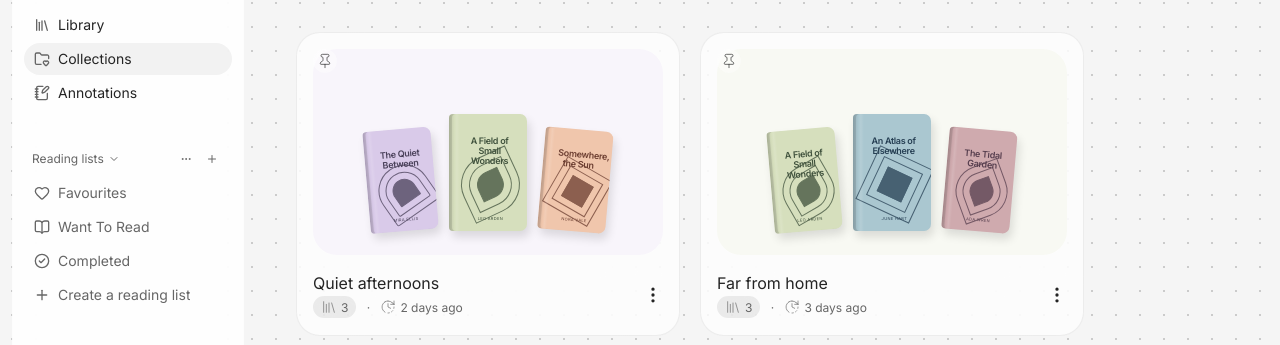
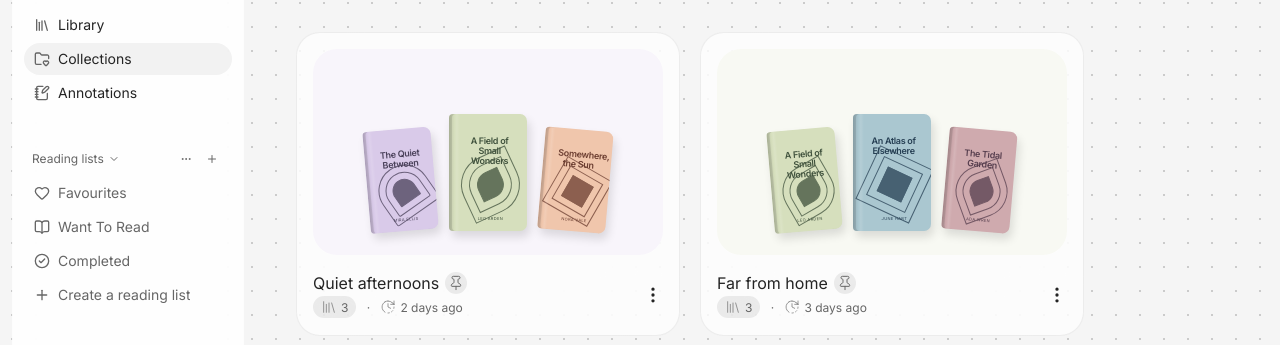
Before and after one commit to Papyrbound/papyrbound-frontend, a Next.js app: page /collections in a window 1280 px wide. Shown: the part 153-498 px from the top of the page. Built offline with nearby package versions, Linux system fonts and the light colour scheme.

Commit message:
Add contextual breadcrumbs and refine collection navigation

```diff
--- a/src/app-shell/app-header.tsx
+++ b/src/app-shell/app-header.tsx
@@ -1,12 +1,16 @@
 "use client"
 
-import { useSyncExternalStore } from "react"
-import { usePathname } from "next/navigation"
+import { Fragment, Suspense, useSyncExternalStore } from "react"
+import { usePathname, useSearchParams } from "next/navigation"
+import Link from "next/link"
 import { MoonIcon, SunIcon } from "lucide-react"
 import { SidebarTrigger } from "@/shared/ui/sidebar"
 import { Button } from "@/shared/ui/button"
 import { BookSearchDialog } from "@/features/home/ui/book-search-dialog"
 import { AddBookDialog } from "@/features/library/ui/add-book-dialog"
+import { Breadcrumb, BreadcrumbItem, BreadcrumbLink, BreadcrumbList, BreadcrumbPage, BreadcrumbSeparator } from "@/shared/ui/breadcrumb"
+import { useCollections } from "@/features/collections/stores/collections-store"
+import { useReadingLists } from "@/features/reading-lists/stores/reading-lists-store"
 
 const routeLabels: Record<string, string> = {
   "/": "Home",
@@ -24,6 +28,37 @@ function subscribe(callback: () => void) {
 const getSnapshot = () => document.documentElement.classList.contains("dark")
 const getServerSnapshot = () => false
 
+function RouteBreadcrumbs({ pathname }: { pathname: string }) {
+  const searchParams = useSearchParams()
+  const { collections } = useCollections()
+  const { books, lists } = useReadingLists()
+  const segments = pathname.split("/").filter(Boolean)
+  const items = segments.length === 0 ? [{ label: "Home", href: "/" }] : segments.map((segment, index) => {
+    const href = `/${segments.slice(0, index + 1).join("/")}`
+    const label = routeLabels[href]
+      ?? collections.find((collection) => collection.id === segment)?.name
+      ?? lists.find((list) => list.id === segment)?.name
+      ?? books.find((book) => book.id === segment)?.title
+      ?? decodeURIComponent(segment).replace(/[-_]/g, " ").replace(/\b\w/g, (letter) => letter.toUpperCase())
+    return { label, href }
+  })
+  const selectedCollection = pathname === "/collections" ? collections.find((collection) => collection.id === searchParams.get("collection")) : undefined
+  const selectedList = pathname === "/reading-lists" ? lists.find((list) => list.id === searchParams.get("list")) : undefined
+  const selectedName = selectedCollection?.name ?? selectedList?.name
+  if (selectedName) items.push({ label: selectedName, href: `${pathname}?${searchParams.toString()}` })
+
+  return <Breadcrumb className="min-w-0 flex-1">
+    <BreadcrumbList className="flex-nowrap overflow-hidden text-sm">
+      {items.map((item, index) => <Fragment key={item.href}>
+        {index > 0 && <BreadcrumbSeparator className="shrink-0" />}
+        <BreadcrumbItem className="min-w-0">
+          {index === items.length - 1 ? <BreadcrumbPage className="truncate" title={item.label}>{item.label}</BreadcrumbPage> : <BreadcrumbLink render={<Link href={item.href} />} className="truncate" title={item.label}>{item.label}</BreadcrumbLink>}
+        </BreadcrumbItem>
+      </Fragment>)}
+    </BreadcrumbList>
+  </Breadcrumb>
+}
+
 export function AppHeader() {
   const pathname = usePathname()
   const dark = useSyncExternalStore(subscribe, getSnapshot, getServerSnapshot)
@@ -31,8 +66,8 @@ export function AppHeader() {
     <header className="app-header flex shrink-0 items-center gap-3">
       <SidebarTrigger className="text-muted-foreground" />
       <span className="h-4 w-px bg-border" aria-hidden="true" />
-      <span className="text-sm">{routeLabels[pathname] ?? "Papyrbound"}</span>
-      <div className="ml-auto flex items-center gap-2">
+      <Suspense fallback={<span className="min-w-0 flex-1 truncate text-sm">{routeLabels[pathname] ?? "Papyrbound"}</span>}><RouteBreadcrumbs pathname={pathname} /></Suspense>
+      <div className="ml-auto flex shrink-0 items-center gap-2">
       <Button
         className="text-muted-foreground"
         variant="ghost"
--- a/src/app/(library)/collections/page.tsx
+++ b/src/app/(library)/collections/page.tsx
@@ -1,5 +1,6 @@
 import { CollectionsPage } from "@/features/collections/ui/collections-page"
+import { Suspense } from "react"
 
 export default function CollectionsRoute() {
-  return <CollectionsPage />
+  return <Suspense fallback={null}><CollectionsPage /></Suspense>
 }
--- a/src/app/globals.css
+++ b/src/app/globals.css
@@ -395,7 +395,7 @@
 .collections-heading p { margin-top: 8px; font-size: 12px; color: var(--muted-foreground); }
 .collection-cards { display: grid; grid-template-columns: repeat(auto-fill, minmax(min(100%, 320px), 384px)); gap: 20px; }
 .collection-card[data-slot="card"] { position: relative; overflow: hidden; padding: 16px; gap: 0; border: 1px solid color-mix(in srgb, var(--foreground) 7%, transparent); border-radius: 24px; box-shadow: none; background: color-mix(in srgb, var(--popover) 70%, transparent); backdrop-filter: blur(40px) saturate(150%); transition: background-color 180ms, color 180ms; }
-.collection-card:hover, .collection-card:focus-within { background: color-mix(in srgb, var(--collection-color) 8%, color-mix(in srgb, var(--popover) 70%, transparent)); color: var(--foreground); }
+.collection-card:hover { background: color-mix(in srgb, var(--collection-color) 8%, color-mix(in srgb, var(--popover) 70%, transparent)); color: var(--foreground); }
 .collection-open[data-slot="button"] { display: flex; flex-direction: column; justify-content: flex-start; width: 100%; height: auto; padding: 0; border: none; border-radius: 0; gap: 0; white-space: normal; overflow: visible; background: transparent; color: inherit; }
 .collection-open[data-slot="button"]:hover { background: transparent; }
 .collection-preview { position: relative; display: flex; width: 100%; aspect-ratio: 355 / 209; border-radius: 24px; overflow: hidden; align-items: flex-end; justify-content: center; padding: 40px 20px 24px; background: color-mix(in srgb, var(--collection-color) 18%, var(--card)); }
@@ -409,7 +409,8 @@
 .collection-preview-cover .cover-credit { font-size: 4px; }
 .collection-card-footer { display: flex; align-items: center; gap: 12px; padding-top: 16px; }
 .collection-card-info { flex: 1; min-width: 0; text-align: left; }
-.collection-card-title[data-slot="button"] { display: block; width: 100%; height: auto; padding: 0; border: 0; border-radius: 0; background: transparent; color: inherit; text-align: left; white-space: normal; font-size: 16px; line-height: 24px; font-weight: 400; letter-spacing: 0; overflow-wrap: anywhere; }
+.collection-title-row { display: flex; align-items: center; gap: 6px; min-width: 0; }
+.collection-card-title[data-slot="button"] { display: block; min-width: 0; width: auto; height: auto; padding: 0; border: 0; border-radius: 0; background: transparent; color: inherit; text-align: left; white-space: normal; font-size: 16px; line-height: 24px; font-weight: 400; letter-spacing: 0; overflow-wrap: anywhere; }
 .collection-card-meta { display: flex; flex-wrap: nowrap; align-items: center; min-height: 24px; gap: 0; font-size: 12px; font-weight: 400; color: var(--muted-foreground); }
 .dark .collection-card-meta { color: #e7e5e2; }
 .collection-book-count { flex-shrink: 0; display: inline-flex; align-items: center; gap: 4px; padding: 2px 8px; height: 22px; border-radius: 999px; background: color-mix(in srgb, var(--foreground) 8%, transparent); color: inherit; }
@@ -417,13 +418,11 @@
 .collection-meta-dot { flex-shrink: 0; display: inline-flex; width: 24px; justify-content: center; }
 .collection-card-updated { display: inline-flex; align-items: center; gap: 4px; min-width: 0; white-space: nowrap; }
 .collection-card-updated svg { flex-shrink: 0; }
-.collection-card:hover .collection-card-meta, .collection-card:focus-within .collection-card-meta { color: var(--muted-foreground); }
-.dark .collection-card:hover .collection-card-meta, .dark .collection-card:focus-within .collection-card-meta { color: #e7e5e2; }
-.collection-pin[data-slot="button"] { position: absolute; top: 16px; left: 16px; width: 24px; height: 24px; min-width: 24px; gap: 4px; padding: 4px; border-radius: 999px; background: color-mix(in srgb, var(--popover) 38%, transparent); backdrop-filter: blur(12px); color: var(--foreground); font-size: 12px; }
-.collection-pin[data-slot="button"] svg { width: 16px; height: 16px; stroke-width: 1; }
-.collection-pin span { display: none; }
-.collection-pin[data-slot="button"]:hover, .collection-pin[data-slot="button"]:focus-visible { width: auto; height: 26px; padding-inline: 8px; }
-.collection-pin:hover span, .collection-pin:focus-visible span { display: inline; }
+.collection-card:hover .collection-card-meta { color: var(--muted-foreground); }
+.dark .collection-card:hover .collection-card-meta { color: #e7e5e2; }
+.collection-pin[data-slot="button"] { position: static; flex-shrink: 0; width: 22px; height: 22px; min-width: 22px; padding: 3px; border: 0; border-radius: 999px; background: color-mix(in srgb, var(--foreground) 8%, transparent); color: var(--muted-foreground); transition: none; transform: none; }
+.collection-pin[data-slot="button"]:hover, .collection-pin[data-slot="button"]:active { background: color-mix(in srgb, var(--foreground) 8%, transparent); color: var(--muted-foreground); transform: none; }
+.collection-pin[data-slot="button"] svg { width: 16px; height: 16px; stroke-width: 1.5; }
 .collection-menu[data-slot="dropdown-menu-trigger"] { position: static; flex-shrink: 0; width: 28px; height: 28px; margin-right: -4px; padding: 4px; border-radius: 999px; background: transparent; color: inherit; transition: background-color 150ms; }
 .collection-menu svg { width: 20px; height: 20px; }
 .collection-menu[data-slot="dropdown-menu-trigger"]:hover, .collection-menu[data-slot="dropdown-menu-trigger"]:focus-visible, .collection-menu[data-slot="dropdown-menu-trigger"][aria-expanded="true"] { background: color-mix(in srgb, var(--foreground) 10%, transparent); }
--- a/src/app/layout.tsx
+++ b/src/app/layout.tsx
@@ -2,6 +2,7 @@ import type { Metadata } from "next";
 import { AppHeader } from "@/app-shell/app-header";
 import { AppSidebar } from "@/app-shell/app-sidebar";
 import { ReadingListsProvider } from "@/features/reading-lists/stores/reading-lists-store";
+import { CollectionsProvider } from "@/features/collections/stores/collections-store";
 import { TooltipProvider } from "@/shared/ui/tooltip";
 import { SidebarInset, SidebarProvider } from "@/shared/ui/sidebar";
 import { cn } from "@/shared/lib/utils";
@@ -26,6 +27,7 @@ export default function RootLayout({ children }: LayoutProps<"/">) {
     >
       <body className="min-h-full flex flex-col">
         <ReadingListsProvider>
+          <CollectionsProvider>
             <TooltipProvider>
               <SidebarProvider className="min-h-screen w-full">
                 <AppSidebar />
@@ -35,6 +37,7 @@ export default function RootLayout({ children }: LayoutProps<"/">) {
                 </SidebarInset>
               </SidebarProvider>
             </TooltipProvider>
+          </CollectionsProvider>
         </ReadingListsProvider>
       </body>
     </html>
--- /dev/null
+++ b/src/features/collections/stores/collections-store.tsx
@@ -0,0 +1,28 @@
+"use client"
+
+import { createContext, useContext, useMemo, useState, type Dispatch, type SetStateAction, type ReactNode } from "react"
+
+export type Collection = { id: string; name: string; color: string; bookIds: string[]; pinned: boolean; lastBookAddedAt?: string }
+
+const initialCollections: Collection[] = [
+  { id: "quiet-afternoons", name: "Quiet afternoons", color: "#d9cae9", bookIds: ["quiet", "sun", "wild"], pinned: true, lastBookAddedAt: "2026-10-10T12:00:00-07:00" },
+  { id: "far-from-home", name: "Far from home", color: "#d6dfbd", bookIds: ["atlas", "wild", "tidal"], pinned: true, lastBookAddedAt: "2026-10-09T12:00:00-07:00" },
+  { id: "after-hours", name: "After hours", color: "#f0c6ac", bookIds: ["night", "quiet", "tidal"], pinned: false, lastBookAddedAt: "2026-10-11T12:00:00-07:00" },
+]
+
+const CollectionsContext = createContext<{
+  collections: Collection[]
+  setCollections: Dispatch<SetStateAction<Collection[]>>
+} | null>(null)
+
+export function CollectionsProvider({ children }: { children: ReactNode }) {
+  const [collections, setCollections] = useState(initialCollections)
+  const value = useMemo(() => ({ collections, setCollections }), [collections])
+  return <CollectionsContext.Provider value={value}>{children}</CollectionsContext.Provider>
+}
+
+export function useCollections() {
+  const context = useContext(CollectionsContext)
+  if (!context) throw new Error("useCollections must be used inside CollectionsProvider")
+  return context
+}
--- a/src/features/collections/ui/collections-page.tsx
+++ b/src/features/collections/ui/collections-page.tsx
@@ -1,6 +1,7 @@
 "use client"
 
 import { useRef, useState, type CSSProperties } from "react"
+import { useRouter, useSearchParams } from "next/navigation"
 import { ArrowLeftIcon, BookOpenIcon, CheckIcon, FolderPlusIcon, LibraryIcon, MoreVerticalIcon, PencilIcon, PinIcon, PinOffIcon, PlusIcon, RotateCwFadingClockIcon, SearchIcon, Trash2Icon } from "lucide-react"
 import { Button } from "@/shared/ui/button"
 import { Card } from "@/shared/ui/card"
@@ -11,18 +12,13 @@ import { DropdownMenu, DropdownMenuContent, DropdownMenuItem, DropdownMenuSepara
 import { BookCover } from "@/features/home/ui/book-cover"
 import { BookGallery } from "@/features/library/ui/book-gallery"
 import { useReadingLists } from "@/features/reading-lists/stores/reading-lists-store"
+import { useCollections, type Collection } from "@/features/collections/stores/collections-store"
 
-type Collection = { id: string; name: string; color: string; bookIds: string[]; pinned: boolean; updatedAt?: string }
 const colors = [{ name: "Neutral", value: "#FAF9F8" }, { name: "Lilac", value: "#d9cae9" }, { name: "Sage", value: "#d6dfbd" }, { name: "Peach", value: "#f0c6ac" }, { name: "Rose", value: "#cfaaae" }]
-const initialCollections: Collection[] = [
-  { id: "quiet-afternoons", name: "Quiet afternoons", color: "#d9cae9", bookIds: ["quiet", "sun", "wild"], pinned: true, updatedAt: "2026-10-10T12:00:00-07:00" },
-  { id: "far-from-home", name: "Far from home", color: "#d6dfbd", bookIds: ["atlas", "wild", "tidal"], pinned: true, updatedAt: "2026-10-09T12:00:00-07:00" },
-  { id: "after-hours", name: "After hours", color: "#f0c6ac", bookIds: ["night", "quiet", "tidal"], pinned: false, updatedAt: "2026-10-11T12:00:00-07:00" },
-]
 
-function updatedLabel(updatedAt: string | undefined, now: number) {
-  if (!updatedAt) return "No updates yet"
-  const days = Math.max(0, Math.floor((now - new Date(updatedAt).getTime()) / 86400000))
+function lastAddedLabel(lastBookAddedAt: string | undefined, now: number) {
+  if (!lastBookAddedAt) return "No books added"
+  const days = Math.max(0, Math.floor((now - new Date(lastBookAddedAt).getTime()) / 86400000))
   return days === 0 ? "Today" : new Intl.RelativeTimeFormat("en-US", { numeric: "always" }).format(-days, "day")
 }
 
@@ -66,8 +62,13 @@ function CollectionEditor({ collection, onClose, onSave }: {
 
 export function CollectionsPage() {
   const { books } = useReadingLists()
-  const [collections, setCollections] = useState(initialCollections)
-  const [selectedId, setSelectedId] = useState<string | null>(null)
+  const { collections, setCollections } = useCollections()
+  const router = useRouter()
+  const searchParams = useSearchParams()
+  const selectedId = searchParams.get("collection")
+  function openCollection(id: string) {
+    router.push(`/collections?collection=${encodeURIComponent(id)}`)
+  }
   const [editor, setEditor] = useState<{ collection?: Collection } | null>(null)
   const [deleting, setDeleting] = useState<Collection | null>(null)
   const [now, setNow] = useState(() => new Date().getTime())
@@ -75,20 +76,22 @@ export function CollectionsPage() {
   const collectionBooks = (collection: Collection) => books.filter((book) => collection.bookIds.includes(book.id))
   function saveCollection(details: Pick<Collection, "name" | "color" | "bookIds">) {
     const id = editor?.collection?.id ?? crypto.randomUUID()
-    const updatedAt = new Date().toISOString()
-    setNow(new Date(updatedAt).getTime())
-    setCollections((current) => editor?.collection ? current.map((item) => item.id === id ? { ...item, ...details, updatedAt } : item) : [...current, { ...details, id, pinned: false, updatedAt }])
+    const lastBookAddedAt = new Date().toISOString()
+    setNow(new Date(lastBookAddedAt).getTime())
+    setCollections((current) => editor?.collection ? current.map((item) => {
+      if (item.id !== id) return item
+      const hasNewBook = details.bookIds.some((bookId) => !item.bookIds.includes(bookId))
+      return { ...item, ...details, lastBookAddedAt: hasNewBook ? lastBookAddedAt : item.lastBookAddedAt }
+    }) : [...current, { ...details, id, pinned: false, lastBookAddedAt: details.bookIds.length > 0 ? lastBookAddedAt : undefined }])
     setEditor(null)
   }
   function togglePinned(collection: Collection) {
-    const updatedAt = new Date().toISOString()
-    setNow(new Date(updatedAt).getTime())
-    setCollections((current) => current.map((item) => item.id === collection.id ? { ...item, pinned: !item.pinned, updatedAt } : item))
+    setCollections((current) => current.map((item) => item.id === collection.id ? { ...item, pinned: !item.pinned } : item))
   }
 
   return <>
     {selected ? <section className="library-gallery collections-detail">
-      <div className="mb-6 flex items-center justify-between gap-3"><Button variant="ghost" onClick={() => setSelectedId(null)}><ArrowLeftIcon />Collections</Button><Button variant="secondary" onClick={() => setEditor({ collection: selected })}><PencilIcon />Edit collection</Button></div>
+      <div className="mb-6 flex items-center justify-between gap-3"><Button variant="ghost" onClick={() => router.push("/collections")}><ArrowLeftIcon />Collections</Button><Button variant="secondary" onClick={() => setEditor({ collection: selected })}><PencilIcon />Edit collection</Button></div>
       <div className="gallery-heading"><h1>{selected.name}</h1><span>{collectionBooks(selected).length} {collectionBooks(selected).length === 1 ? "book" : "books"}</span></div>
       <BookGallery books={collectionBooks(selected)} onAddBooks={() => setEditor({ collection: selected })} />
     </section> : <section className="collections-page" aria-label="Collections">
@@ -96,20 +99,22 @@ export function CollectionsPage() {
           <div className="collection-cards">{[...collections].sort((first, second) => Number(second.pinned) - Number(first.pinned)).map((collection) => {
             const previewBooks = collectionBooks(collection)
             return <Card key={collection.id} className="collection-card" style={{ "--collection-color": collection.color } as CSSProperties}>
-              <Button variant="ghost" className="collection-open" onClick={() => setSelectedId(collection.id)} aria-label={`Open ${collection.name}, ${previewBooks.length} ${previewBooks.length === 1 ? "book" : "books"}`}>
+              <Button variant="ghost" className="collection-open" onClick={() => openCollection(collection.id)} aria-label={`Open ${collection.name}, ${previewBooks.length} ${previewBooks.length === 1 ? "book" : "books"}`}>
                 <span className="collection-preview" aria-hidden="true">
                   <span className="collection-cover-stack">{previewBooks.slice(0, 3).map((book) => <span className="collection-preview-cover" key={book.id}><BookCover book={book} /></span>)}</span>
                   {previewBooks.length === 0 && <BookOpenIcon className="collection-preview-empty" />}
                 </span>
               </Button>
-              {collection.pinned && <Button variant="ghost" size="icon-xs" className="collection-pin" aria-label={`Unpin ${collection.name}`} onClick={() => togglePinned(collection)}><PinIcon aria-hidden="true" /><span>Unpin</span></Button>}
               <div className="collection-card-footer">
                 <div className="collection-card-info">
-                  <Button variant="ghost" className="collection-card-title" onClick={() => setSelectedId(collection.id)}>{collection.name}</Button>
+                  <div className="collection-title-row">
+                    <Button variant="ghost" className="collection-card-title" onClick={() => openCollection(collection.id)}>{collection.name}</Button>
+                    {collection.pinned && <Button variant="ghost" size="icon-xs" className="collection-pin" aria-label={`Unpin ${collection.name}`} onClick={() => togglePinned(collection)}><PinIcon aria-hidden="true" /></Button>}
+                  </div>
                   <div className="collection-card-meta">
                     <span className="collection-book-count" aria-label={`${previewBooks.length} books`}><LibraryIcon aria-hidden="true" />{previewBooks.length}</span>
                     <span aria-hidden="true" className="collection-meta-dot">·</span>
-                    <span className="collection-card-updated" aria-label={`Last updated: ${updatedLabel(collection.updatedAt, now)}`}><RotateCwFadingClockIcon aria-hidden="true" />{collection.updatedAt ? <time dateTime={collection.updatedAt}>{updatedLabel(collection.updatedAt, now)}</time> : "No updates yet"}</span>
+                    <span className="collection-card-updated" aria-label={`Last book added: ${lastAddedLabel(collection.lastBookAddedAt, now)}`}><RotateCwFadingClockIcon aria-hidden="true" />{collection.lastBookAddedAt ? <time dateTime={collection.lastBookAddedAt}>{lastAddedLabel(collection.lastBookAddedAt, now)}</time> : "No books added"}</span>
                   </div>
                 </div>
               <DropdownMenu><DropdownMenuTrigger render={<Button variant="ghost" size="icon-sm" className="collection-menu" />} aria-label={`Options for ${collection.name}`}><MoreVerticalIcon /></DropdownMenuTrigger>
```
Lines whose indentation alone changed are shown as unchanged.
